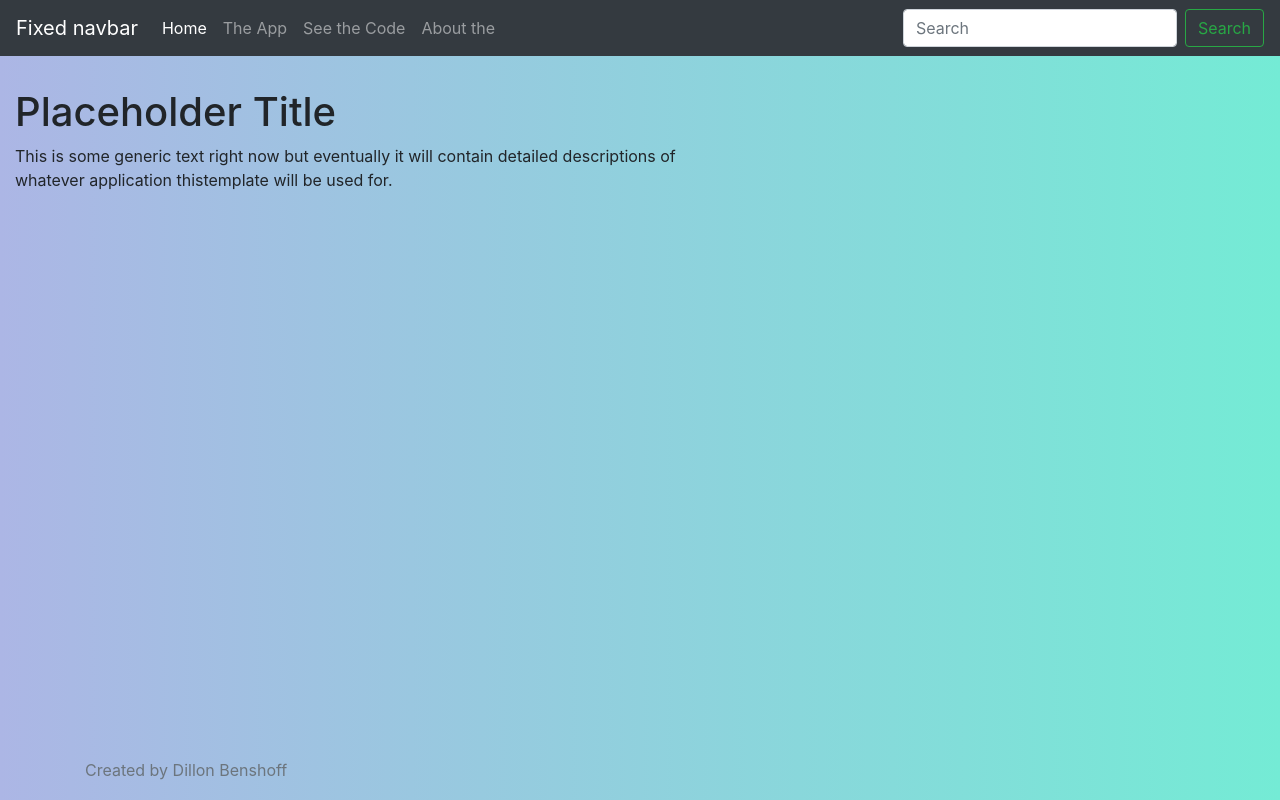
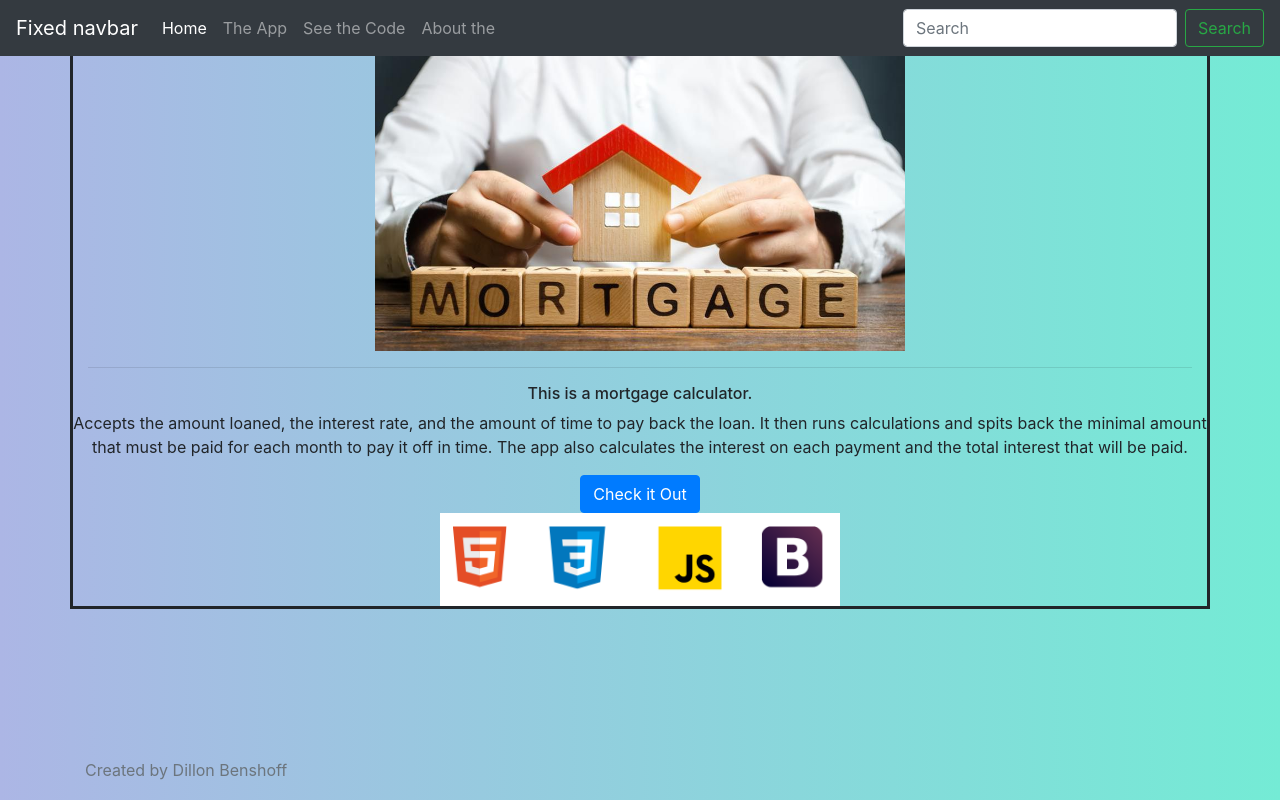
Before and after one commit to MrTableFlip/MortgageLoanCalculator, a plain HTML site: page index.html in a window 1280 px wide. Drawn offline with nearby package versions, Linux system fonts and the light colour scheme.

Commit message:
landing page

```diff
--- a/index.html
+++ b/index.html
@@ -47,20 +47,27 @@
     </header>
 
     <!-- Begin page content -->
-    <main role="main" class="container-fluid">
-        <div class="dogContainer">
-            <div class="row">
-                <div class="col-sm-7">
-                    <p>
-                        <h1 class="mt-5">Placeholder Title</h1>
-                        This is some generic text right now but eventually it will contain detailed descriptions of
-                        whatever application thistemplate will be used for.
-                        <br><br>
-                    </p>
-                </div>
-            </div>
+    <div class="container align-items-center pt-5">
+        <div class="row justify-content-center">
+            <img src="img/mortgage-bg.jpg" alt="taco-icon" id="Logo" class="responsive" height="300px">
         </div>
-    </main>
+        <hr>
+        <div class="row text-center justify-content-center">
+            <h6>This is a mortgage calculator.</h6>
+            <p>Accepts the amount loaned, the interest rate, and the amount of time to pay back the loan. It then runs
+                calculations and spits
+                back the minimal amount that must be paid for each month to pay it off in time.
+                The app also calculates the interest on each payment and the total interest that will be paid.
+            </p>
+
+            <a class="btn btn-primary justify-content-center" href="code.html">Check it Out</a>
+        </div>
+
+        <div class="row justify-content-center">
+            <img src="img/badges.png" alt="" width="400px">
+        </div>
+
+    </div>
 
     <footer class="footer">
         <div class="container">
```
Also changed, not shown: img/badges.png (added), img/mortgage-bg.jpg (added).
